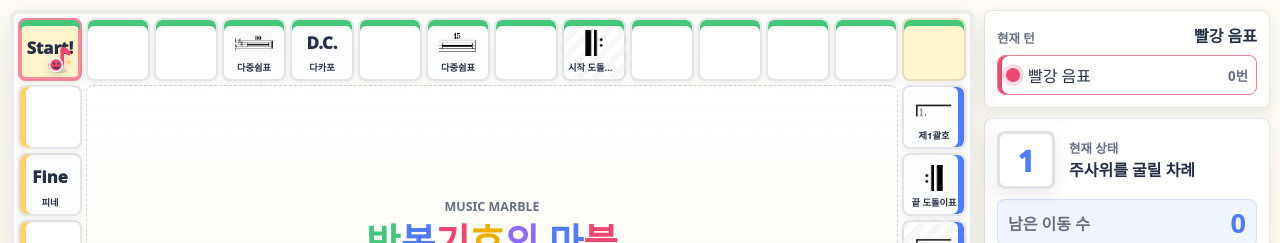
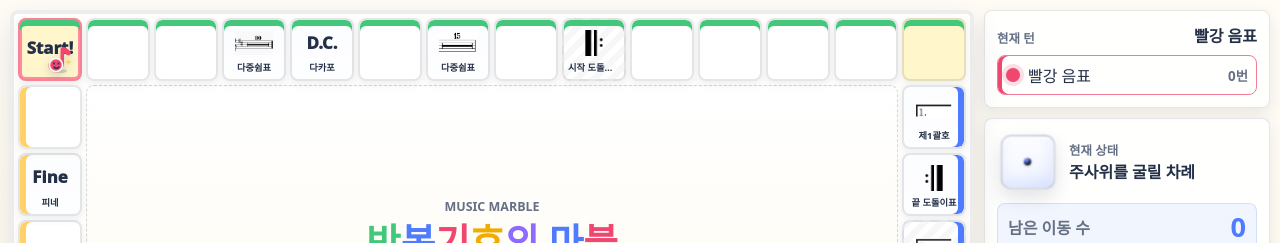
Before and after one commit to kimyounggaur/Marvel_of_music-codex-, a React (Vite) app: page / in a window 1280 px wide. Both pictures are taken after a click on the button "게임 시작". Shown: the top 243 px of the page. Built offline with nearby package versions, Linux system fonts and the light colour scheme.

Commit message:
Add realistic dice cube animation

```diff
--- a/src/components/DicePanel.tsx
+++ b/src/components/DicePanel.tsx
@@ -9,6 +9,24 @@ interface DicePanelProps {
   canRoll: boolean;
 }
 
+const FACE_VALUES = [
+  { value: 1, className: 'face-front' },
+  { value: 2, className: 'face-right' },
+  { value: 3, className: 'face-top' },
+  { value: 4, className: 'face-bottom' },
+  { value: 5, className: 'face-left' },
+  { value: 6, className: 'face-back' },
+] as const;
+
+const PIP_POSITIONS: Record<number, string[]> = {
+  1: ['center'],
+  2: ['top-left', 'bottom-right'],
+  3: ['top-left', 'center', 'bottom-right'],
+  4: ['top-left', 'top-right', 'bottom-left', 'bottom-right'],
+  5: ['top-left', 'top-right', 'center', 'bottom-left', 'bottom-right'],
+  6: ['top-left', 'middle-left', 'bottom-left', 'top-right', 'middle-right', 'bottom-right'],
+};
+
 function phaseText(state: GameState): string {
   if (state.phase === 'ROLLING') return '주사위를 굴리는 중';
   if (state.phase === 'MOVING') return `${state.remainingSteps}칸 자동 이동 중`;
@@ -17,15 +35,35 @@ function phaseText(state: GameState): string {
   return '주사위를 굴릴 차례';
 }
 
+function DiceFace({ value, className }: { value: number; className: string }) {
+  return (
+    <div className={`dice-face ${className}`} aria-hidden="true">
+      {PIP_POSITIONS[value].map((position) => (
+        <span key={position} className={`dice-pip pip-${position}`} />
+      ))}
+    </div>
+  );
+}
+
+function DiceCube({ face, isRolling }: { face: number; isRolling: boolean }) {
+  return (
+    <div className="dice-cube-shell" aria-live="polite" aria-label={`주사위 ${face}`}>
+      <div className={`dice-cube dice-face-${face}${isRolling ? ' rolling' : ''}`}>
+        {FACE_VALUES.map(({ value, className }) => (
+          <DiceFace key={value} value={value} className={className} />
+        ))}
+      </div>
+    </div>
+  );
+}
+
 export function DicePanel({ state, dispatch, canRoll }: DicePanelProps) {
   const face = state.phase === 'ROLLING' ? state.rollingFace : state.diceValue ?? state.rollingFace;
 
   return (
     <section className="dice-panel" aria-label="주사위와 이동">
       <div className="dice-readout">
-        <div className={state.phase === 'ROLLING' ? 'dice-cube rolling' : 'dice-cube'} aria-live="polite">
-          {face}
-        </div>
+        <DiceCube face={face} isRolling={state.phase === 'ROLLING'} />
         <div>
           <p className="panel-label">현재 상태</p>
           <strong>{phaseText(state)}</strong>
--- a/src/styles/globals.css
+++ b/src/styles/globals.css
@@ -236,23 +236,129 @@ button:disabled {
   align-items: center;
 }
 
+.dice-cube-shell {
+  display: grid;
+  width: 62px;
+  height: 62px;
+  place-items: center;
+  perspective: 460px;
+}
+
 .dice-cube {
-  display: grid;
-  width: 58px;
-  height: 58px;
-  place-items: center;
-  border: 3px solid rgba(36, 48, 71, 0.14);
-  border-radius: 8px;
-  background: #fff;
-  box-shadow: var(--soft-shadow);
-  color: var(--primary);
-  font-size: 1.8rem;
-  font-weight: 950;
+  position: relative;
+  width: 52px;
+  height: 52px;
   transform-style: preserve-3d;
+  transition: transform 480ms cubic-bezier(0.21, 0.82, 0.28, 1);
 }
 
 .dice-cube.rolling {
-  animation: dice-tumble 720ms cubic-bezier(0.34, 1.56, 0.64, 1) infinite;
+  animation: dice-real-tumble 700ms cubic-bezier(0.34, 1.56, 0.64, 1) infinite;
+}
+
+.dice-cube.dice-face-1 {
+  transform: rotateX(0deg) rotateY(0deg);
+}
+
+.dice-cube.dice-face-2 {
+  transform: rotateX(0deg) rotateY(-90deg);
+}
+
+.dice-cube.dice-face-3 {
+  transform: rotateX(-90deg) rotateY(0deg);
+}
+
+.dice-cube.dice-face-4 {
+  transform: rotateX(90deg) rotateY(0deg);
+}
+
+.dice-cube.dice-face-5 {
+  transform: rotateX(0deg) rotateY(90deg);
+}
+
+.dice-cube.dice-face-6 {
+  transform: rotateX(0deg) rotateY(180deg);
+}
+
+.dice-face {
+  position: absolute;
+  inset: 0;
+  display: grid;
+  grid-template-columns: repeat(3, 1fr);
+  grid-template-rows: repeat(3, 1fr);
+  padding: 8px;
+  border: 2px solid rgba(36, 48, 71, 0.16);
+  border-radius: 10px;
+  background: linear-gradient(145deg, #ffffff 0%, #f7f9ff 54%, #e9efff 100%);
+  box-shadow:
+    inset 0 2px 3px rgba(255, 255, 255, 0.82),
+    inset 0 -7px 12px rgba(79, 124, 255, 0.12),
+    0 8px 18px rgba(36, 48, 71, 0.14);
+  backface-visibility: hidden;
+}
+
+.face-front {
+  transform: translateZ(26px);
+}
+
+.face-right {
+  transform: rotateY(90deg) translateZ(26px);
+}
+
+.face-left {
+  transform: rotateY(-90deg) translateZ(26px);
+}
+
+.face-back {
+  transform: rotateY(180deg) translateZ(26px);
+}
+
+.face-top {
+  transform: rotateX(90deg) translateZ(26px);
+}
+
+.face-bottom {
+  transform: rotateX(-90deg) translateZ(26px);
+}
+
+.dice-pip {
+  width: 7px;
+  height: 7px;
+  border-radius: 999px;
+  align-self: center;
+  justify-self: center;
+  background: radial-gradient(circle at 34% 30%, #637bff 0 18%, #243047 48%, #111827 100%);
+  box-shadow:
+    inset 0 1px 1px rgba(255, 255, 255, 0.42),
+    0 1px 2px rgba(36, 48, 71, 0.32);
+}
+
+.pip-top-left {
+  grid-area: 1 / 1;
+}
+
+.pip-top-right {
+  grid-area: 1 / 3;
+}
+
+.pip-middle-left {
+  grid-area: 2 / 1;
+}
+
+.pip-center {
+  grid-area: 2 / 2;
+}
+
+.pip-middle-right {
+  grid-area: 2 / 3;
+}
+
+.pip-bottom-left {
+  grid-area: 3 / 1;
+}
+
+.pip-bottom-right {
+  grid-area: 3 / 3;
 }
 
 .remaining-box {
@@ -420,15 +526,21 @@ button:disabled {
   padding: 0 18px;
 }
 
-@keyframes dice-tumble {
+@keyframes dice-real-tumble {
   0% {
-    transform: rotateX(0) rotateY(0) scale(1);
+    transform: translateY(0) rotateX(12deg) rotateY(-18deg) rotateZ(0deg);
   }
-  45% {
-    transform: rotateX(150deg) rotateY(120deg) scale(1.08);
+  18% {
+    transform: translateY(-10px) rotateX(130deg) rotateY(80deg) rotateZ(18deg);
+  }
+  42% {
+    transform: translateY(3px) rotateX(260deg) rotateY(190deg) rotateZ(-12deg);
+  }
+  68% {
+    transform: translateY(-6px) rotateX(410deg) rotateY(300deg) rotateZ(24deg);
   }
   100% {
-    transform: rotateX(360deg) rotateY(270deg) scale(1);
+    transform: translateY(0) rotateX(540deg) rotateY(450deg) rotateZ(0deg);
   }
 }
 
@@ -468,10 +580,38 @@ button:disabled {
     grid-template-columns: 72px 1fr;
   }
 
-  .dice-cube {
+  .dice-cube-shell {
     width: 66px;
     height: 66px;
-    font-size: 1.8rem;
+  }
+
+  .dice-cube {
+    width: 56px;
+    height: 56px;
+  }
+
+  .dice-face {
+    transform: translateZ(28px);
+  }
+
+  .face-right {
+    transform: rotateY(90deg) translateZ(28px);
+  }
+
+  .face-left {
+    transform: rotateY(-90deg) translateZ(28px);
+  }
+
+  .face-back {
+    transform: rotateY(180deg) translateZ(28px);
+  }
+
+  .face-top {
+    transform: rotateX(90deg) translateZ(28px);
+  }
+
+  .face-bottom {
+    transform: rotateX(-90deg) translateZ(28px);
   }
 
   .utility-actions,
```
